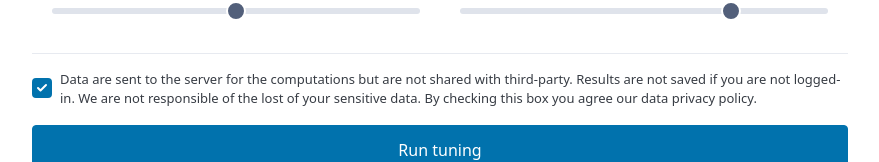
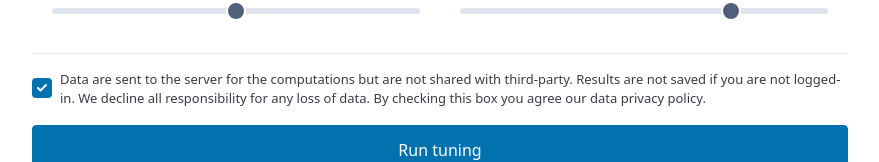
Before and after one commit to tbonnabaud/expressinhost_web, a Vue app in the folder frontend/: page /tuning in a window 1280 px wide. Shown: the part 891-1053 px from the top of the page, without its empty margins (200-1079 px from the left). Built offline with nearby package versions, Linux system fonts and the light colour scheme; no server answers.

Commit message:
Update text

```diff
--- a/frontend/src/components/TuningForm.vue
+++ b/frontend/src/components/TuningForm.vue
@@ -428,9 +428,9 @@ async function runTuning() {
       <input id="dataConsentCheckbox" type="checkbox" checked required />
       <label for="dataConsentCheckbox">
         Data are sent to the server for the computations but are not shared with
-        third-party. Results are not saved if you are not logged-in. We are not
-        responsible of the lost of your sensitive data. By checking this box you
-        agree our data privacy policy.
+        third-party. Results are not saved if you are not logged-in. We decline
+        all responsibility for any loss of data. By checking this box you agree
+        our data privacy policy.
       </label>
     </div>
 
```
